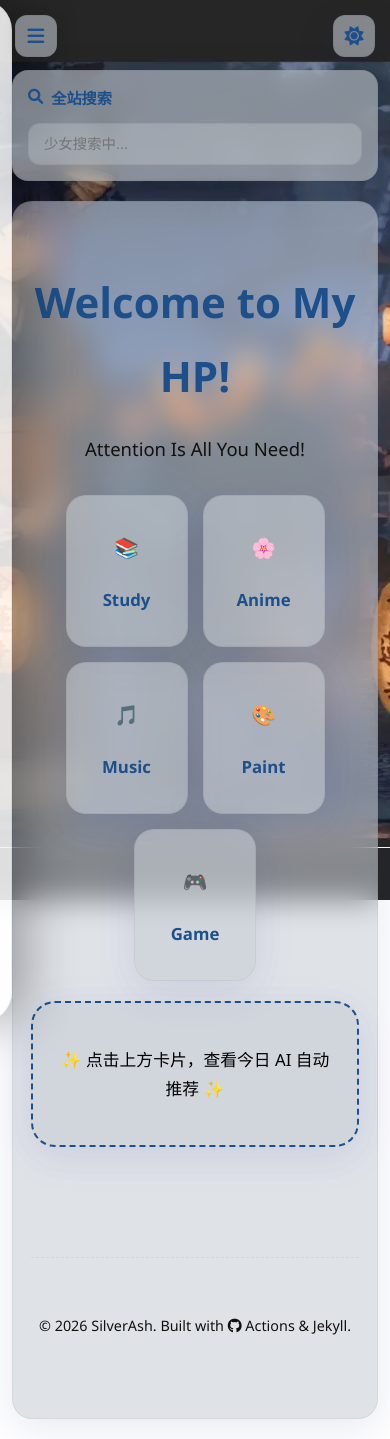
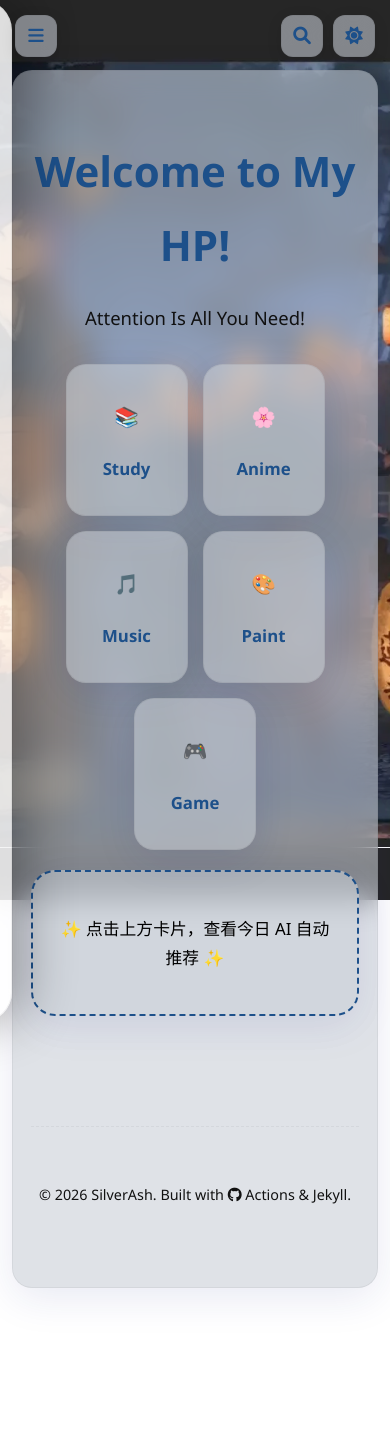
Before and after one commit to SiIverAsh/siiverash.github.io, a Jekyll site: the page built from index.md, in a window 390 px wide. Built offline with Jekyll 4.4.1, drawn with Linux system fonts in a browser that asks for light colours; comment, search, counter and statistics services are not loaded; after the commit the page ends 1308 px from its top, so only the background shows below that.

Commit message:
feat: implement mobile search drawer and fix pc theme/extras loading logic

```diff
--- a/_includes/scripts.html
+++ b/_includes/scripts.html
@@ -51,23 +67,19 @@
         tip.className = 'glass-card email-pop';
         tip.textContent = email;
 
-        // 移动端全屏居中，桌面端跟随鼠标点击位置
         if (window.innerWidth <= 768) {
             tip.style.left = '50%';
             tip.style.top = '50%';
             tip.style.transform = 'translate(-50%, -50%)';
         } else {
-            // 在 fixed 定位下必须使用 clientX/clientY 以便在滚动页面时依然能正确对齐视口
             tip.style.left = (event.clientX + 10) + 'px';
             tip.style.top = (event.clientY + 10) + 'px';
         }
 
-        // 挂载弹窗至专用容器或 body
         const container = document.getElementById('email-pop-container') || document.body;
         if (emailOverlay) container.appendChild(emailOverlay);
         container.appendChild(tip);
 
-        // 点击空白处关闭弹窗
         const closeTip = () => {
             tip.classList.add('fade-out');
             if (emailOverlay) {
@@ -101,16 +113,17 @@
     }
 
     /**
-     * 深色模式主题切换逻辑
+     * 主题切换加载与控制
      */
     const themeToggle = document.getElementById('theme-toggle');
     const body = document.body;
-    const icon = themeToggle ? themeToggle.querySelector('i') : null;
 
+    // 初始加载主题
     const savedTheme = localStorage.getItem('theme');
     const systemPrefersDark = window.matchMedia('(prefers-color-scheme: dark)').matches;
     if (savedTheme === 'dark' || (!savedTheme && systemPrefersDark)) {
         body.classList.add('dark-mode');
+        const icon = themeToggle?.querySelector('i');
         if(icon) icon.classList.replace('fa-sun', 'fa-moon');
     }
 
@@ -118,28 +131,17 @@
         themeToggle.addEventListener('click', () => {
             body.classList.toggle('dark-mode');
             const isDark = body.classList.contains('dark-mode');
+            const icon = themeToggle.querySelector('i');
             if(icon) {
-                if (isDark) { icon.classList.replace('fa-sun', 'fa-moon'); localStorage.setItem('theme', 'dark'); }
-                else { icon.classList.replace('fa-moon', 'fa-sun'); localStorage.setItem('theme', 'light'); }
+                if (isDark) {
+                    icon.classList.replace('fa-sun', 'fa-moon');
+                    localStorage.setItem('theme', 'dark');
+                } else {
+                    icon.classList.replace('fa-moon', 'fa-sun');
+                    localStorage.setItem('theme', 'light');
+                }
             }
         });
-    }
-
-    /**
-     * 动漫相关组件初始化
-     */
-    function loadAnimeExtras() {
-        const cvName = document.getElementById('cv-name');
-        if (cvName && window.siteData && window.siteData.cv_recommend) {
-            const cv = window.siteData.cv_recommend;
-            cvName.textContent = cv.name;
-            document.getElementById('cv-agency').textContent = "🏢 " + cv.agency;
-            document.getElementById('cv-hometown').textContent = "📍 " + cv.hometown;
-            document.getElementById('cv-works').textContent = "代表作: " + cv.works;
-            document.getElementById('cv-intro').textContent = cv.intro;
-            const wikiLink = document.getElementById('cv-wiki-link');
-            if (wikiLink) { wikiLink.href = "https://zh.moegirl.org.cn/" + encodeURIComponent(cv.name); }
-        }
     }
 
     /**
--- a/_layouts/default.html
+++ b/_layouts/default.html
@@ -12,7 +12,17 @@
         <i class="fas fa-bars"></i>
     </button>
 
+    <button id="mobile-search-toggle" title="Search">
+        <i class="fas fa-search"></i>
+    </button>
+
     <div class="sidebar-overlay"></div>
+    <div id="mobile-search-overlay" class="search-overlay">
+        <div class="search-overlay-content">
+            <div id="mobile-search-container"></div>
+            <button id="close-search" class="close-search-btn"><i class="fas fa-times"></i></button>
+        </div>
+    </div>
 
     <div class="background"></div>
 
@@ -20,9 +30,6 @@
         {% include sidebar.html %}
 
         <main class="main-content">
-            <!-- 手机端顶部搜索栏占位符 -->
-            <div id="mobile-search-placeholder"></div>
-
             <div class="content-card glass-card">
                 {{ content }}
                 {% include footer.html %}
--- a/assets/css/responsive.css
+++ b/assets/css/responsive.css
@@ -15,17 +15,16 @@
     .wrapper {
         display: block;
         padding: 70px 12px 20px;
-        z-index: auto !important; /* 解除层叠上下文锁定 */
+        z-index: auto !important;
     }
 
-    /* 侧边栏抽屉样式 */
     .sidebar {
         position: fixed;
         left: -320px;
         top: 0;
         width: 290px;
         height: 100vh;
-        z-index: 1000;
+        z-index: 10001;
         transition: left 0.4s cubic-bezier(0.16, 1, 0.3, 1);
         box-shadow: 15px 0 50px rgba(0,0,0,0.3);
         overflow-y: auto;
@@ -45,35 +44,6 @@
         left: 0;
     }
 
-    .sidebar h2 {
-        color: var(--primary-color) !important;
-        font-weight: 800;
-        margin-bottom: 20px;
-        letter-spacing: 1px;
-    }
-
-    .sidebar .avatar {
-        width: 90px;
-        height: 90px;
-        margin-bottom: 20px;
-        border: 3px solid white;
-    }
-
-    .sidebar .social-links {
-        margin-bottom: 25px;
-    }
-
-    .sidebar .nav-item {
-        background: rgba(255, 255, 255, 0.15) !important;
-        padding: 12px 20px;
-        margin: 10px 0;
-        border: 1px solid rgba(255, 255, 255, 0.1);
-    }
-
-    .dark-mode .sidebar .nav-item {
-        background: rgba(255, 255, 255, 0.05) !important;
-    }
-
     .main-content {
         width: 100%;
     }
@@ -83,12 +53,11 @@
         border-radius: 20px;
     }
 
-    /* 顶部菜单按钮样式 */
-    #mobile-menu-toggle {
+    /* 顶部按钮通用样式 */
+    #mobile-menu-toggle, #mobile-search-toggle, #theme-toggle {
         display: flex !important;
         position: fixed;
         top: 15px;
-        left: 15px;
         width: 42px;
         height: 42px;
         border-radius: 12px;
@@ -96,15 +65,59 @@
         backdrop-filter: blur(15px);
         border: 1px solid var(--glass-border);
         box-shadow: 0 4px 15px rgba(0,0,0,0.1);
-        z-index: 1001;
+        z-index: 10005;
         align-items: center;
         justify-content: center;
-        font-size: 1.2em;
+        font-size: 1.1em;
         color: var(--primary-color);
         cursor: pointer;
     }
 
-    /* 背景遮罩层 */
+    #mobile-menu-toggle { left: 15px; }
+    #mobile-search-toggle { right: 67px; } /* 位于主题按钮左侧 */
+    #theme-toggle { right: 15px !important; top: 15px !important; }
+
+    /* 搜索弹出层样式 */
+    .search-overlay {
+        display: none;
+        position: fixed;
+        top: 0;
+        left: 0;
+        width: 100vw;
+        height: 100vh;
+        background: rgba(0, 0, 0, 0.5);
+        backdrop-filter: blur(8px);
+        -webkit-backdrop-filter: blur(8px);
+        z-index: 2000000;
+        opacity: 0;
+        transition: opacity 0.3s ease;
+    }
+
+    .search-overlay.active {
+        display: flex;
+        opacity: 1;
+        justify-content: center;
+        align-items: flex-start;
+        padding-top: 80px;
+    }
+
+    .search-overlay-content {
+        width: 90%;
+        max-width: 500px;
+        position: relative;
+    }
+
+    .close-search-btn {
+        position: absolute;
+        top: -50px;
+        right: 0;
+        background: none;
+        border: none;
+        color: white;
+        font-size: 1.5em;
+        cursor: pointer;
+    }
+
     .sidebar-overlay {
         display: none;
         position: fixed;
@@ -113,54 +126,20 @@
         width: 100vw;
         height: 100vh;
         background: rgba(0,0,0,0.4);
-        z-index: 999;
+        z-index: 10000;
         backdrop-filter: blur(5px);
-        -webkit-backdrop-filter: blur(5px);
     }
 
-    .sidebar-overlay.active {
-        display: block;
-    }
+    .sidebar-overlay.active { display: block; }
 
-    #mobile-moved-content {
-        display: none !important;
-    }
-
-    /* 顶部搜索框样式 */
-    #mobile-search-placeholder {
-        display: block;
-        margin-bottom: 20px;
-        width: 100%;
-        z-index: 1;
-    }
-
-    #mobile-search-placeholder .search-box-card {
-        padding: 15px;
-        border-radius: 16px;
-        background: var(--glass-bg) !important;
-        backdrop-filter: blur(10px);
-        border: 1px solid var(--glass-border);
-        box-shadow: var(--shadow);
-    }
-
-    #theme-toggle {
-        top: 15px !important;
-        right: 15px !important;
-        width: 42px !important;
-        height: 42px !important;
-        z-index: 1001 !important;
-    }
-
-    /* 邮箱弹窗手机端层级加固 */
+    /* 邮箱弹窗移动端层级加固 */
     .email-pop {
         z-index: 2147483647 !important;
-        box-shadow: 0 20px 60px rgba(0,0,0,0.5);
     }
 }
 
-/* Desktop Utility Hiding */
 @media (min-width: 769px) {
-    #mobile-menu-toggle { display: none !important; }
+    #mobile-menu-toggle, #mobile-search-toggle { display: none !important; }
 }
 
 img { max-width: 100%; height: auto; }
```
Also changed, not shown: other parts of _includes/scripts.html (+53 -18 lines).
